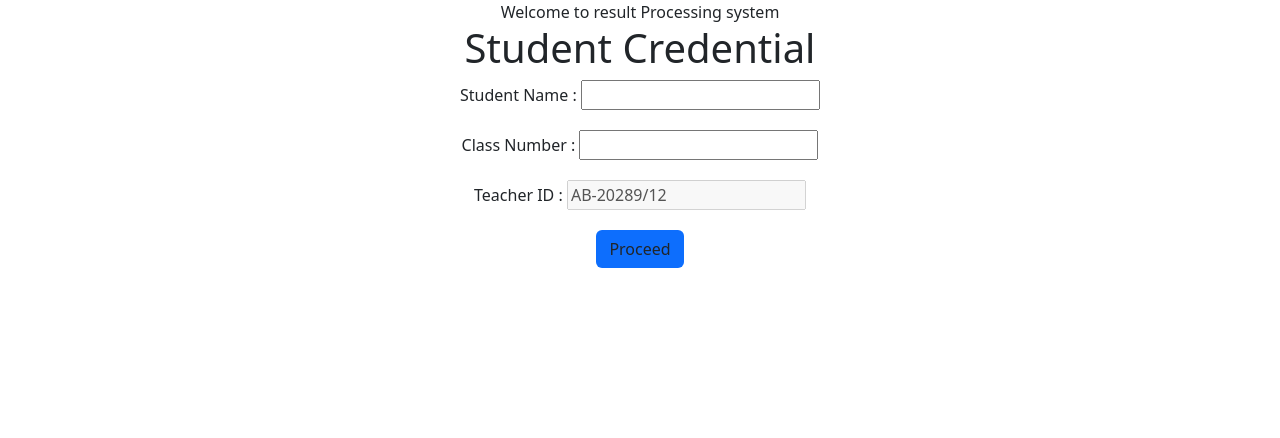
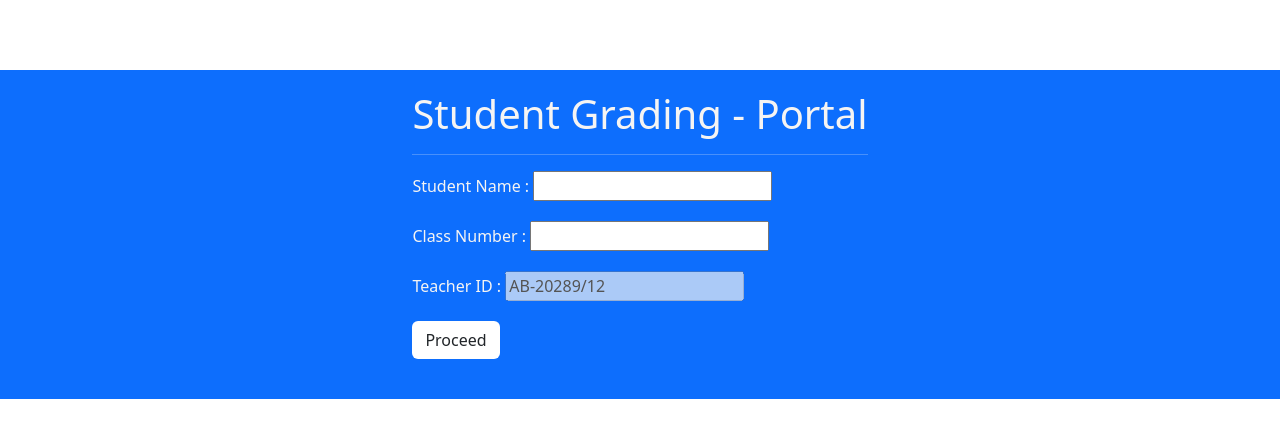
Before and after one commit to whitejsx/Result-Processing-sytem, a plain HTML site: page secondScreen.html in a window 1280 px wide. Drawn offline with nearby package versions, Linux system fonts and the light colour scheme.

Commit message:
added background color to the dash board

```diff
--- /dev/null
+++ b/second.css
@@ -0,0 +1,9 @@
+.main{
+    display: flex;
+    justify-content: center;
+    align-items: center;
+    margin-top: 70px;
+    padding: 20px;
+    align-content: center;
+    color: #f5f4f3;
+}
--- a/secondScreen.html
+++ b/secondScreen.html
@@ -9,14 +9,16 @@
     <meta name="theme-color" content="#009578">
     <link rel="apple-touch-icon" href="img/bb3.png" >
     <link rel="manifest" href="manifest.json">
+    <link rel="stylesheet" href="./second.css">
     <title>Result</title>
 </head>
 <body>
-    <center>
-        <div class="banner"> Welcome to result Processing system </div>
+        <div class="main bg-primary">
+
         <div>
             <form action="ResultProccessing.html" method="get">
-                <h1>Student Credential</h1>
+                <h1>Student Grading  - Portal</h1>
+                <hr>
                 <div >
                     <div style="margin-bottom: 20px;">
                     <label for="name">Student Name :
@@ -34,13 +36,14 @@
                 </label>
             </div>
             <div style="margin-bottom: 20px;">
-                    <button  onclick="show()" class="btn bg-primary">
+                    <button  onclick="show()" class="btn bg-white">
                         Proceed</button>
                 </div>
             </div>
             </form>
         </div>
-    </center>
+    </div>
+
     <script src="./resultScript.js"></script>
 </body>
 </html>
```
